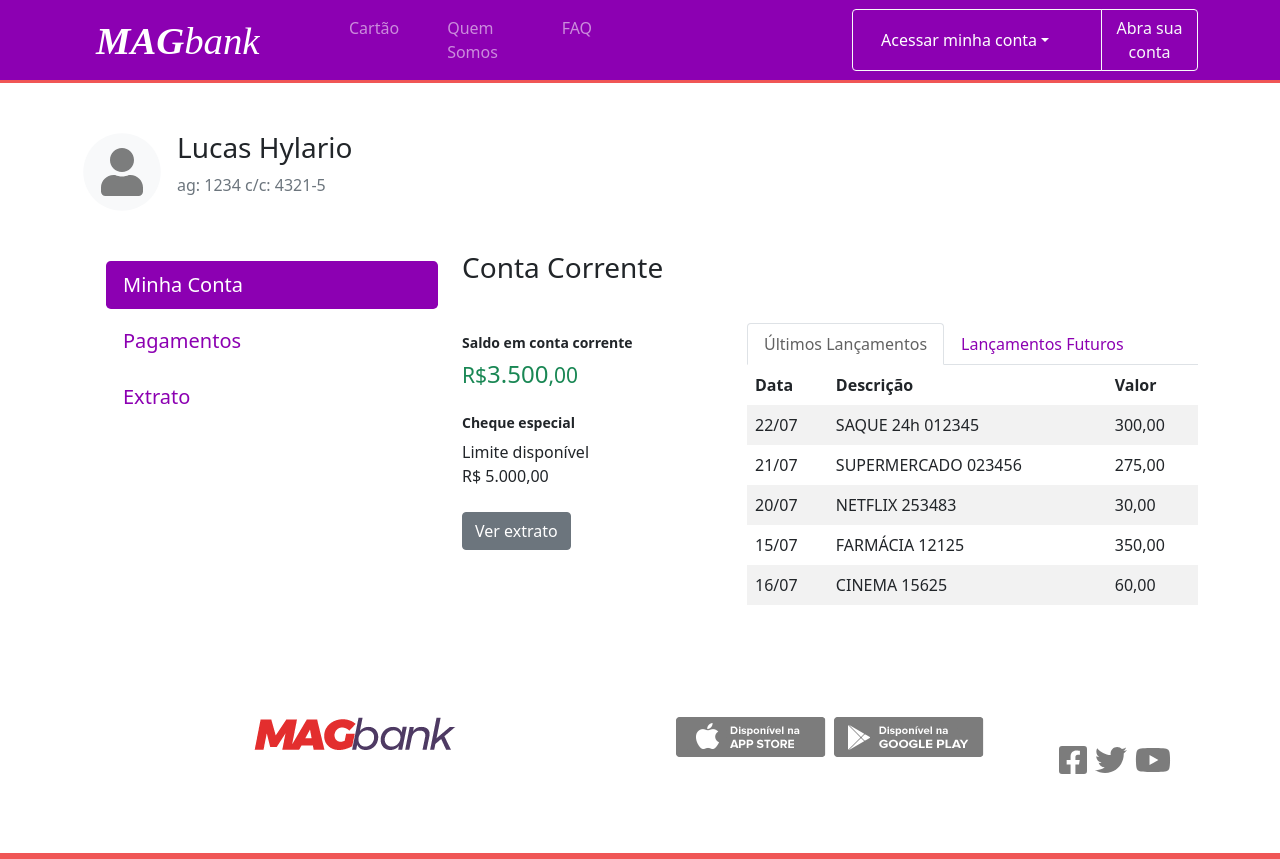
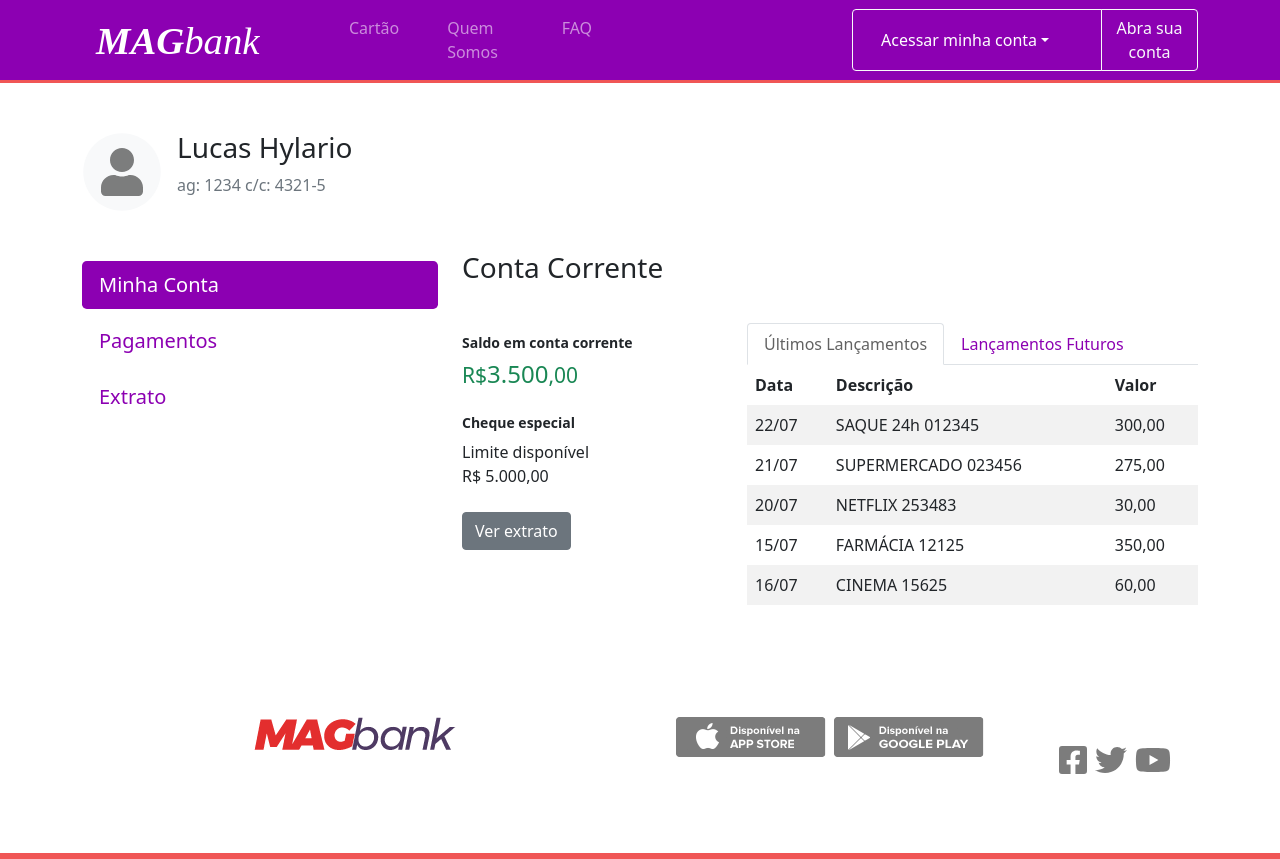
Before and after one commit to Lucashylario/magbank21, a React (Create React App) app: page /dashboard in a window 1280 px wide. Built offline with nearby package versions, Linux system fonts and the light colour scheme.

Commit message:
correção menu dashboard

```diff
--- a/src/views/Dashboard.js
+++ b/src/views/Dashboard.js
@@ -1,4 +1,4 @@
-import React from "react";
+import React, { useState } from "react";
 import { Switch, Route,  } from "react-router";
 import { Container, Row, Col, Button } from "react-bootstrap";
 import { FontAwesomeIcon } from "@fortawesome/react-fontawesome";
@@ -10,6 +10,14 @@ import './Dashboard.scss';
 import { Link } from "react-router-dom";
 
 const Dashboard = ({ className = false}) => {
+    const [ activeLink, setActiveLink ] = useState(0);
+
+    const links = [
+        { text: 'Minha Conta', path: '/dashboard', exact: true },
+        { text: 'Pagamentos', path: '/dashboard/payments' },
+        { text: 'Extrato', path: '/dashboard/history' },
+    ];
+
     const data = {
         latestBalance: [
         {date: '22/07', description: 'SAQUE 24h 012345', value: '300,00' },
@@ -43,19 +51,11 @@ const Dashboard = ({ className = false}) => {
                         <p className='text-muted'>ag: 1234 c/c: 4321-5</p>
                     </Col>
                 </Row>
-                <div className="d-grid gap-2 ">
-                    <Link className='link-btn' to='/dashboard'>
-                        <Button className='dashboard__button dashboard__button--active text-start ms-4' variant='link' size='lg'>Minha Conta</Button>
+                {links.map(({ text, path, exact }, key) => (
+                    <Link className='link-btn' to={path} exact={exact ? exact : false } key={key}>
+                        <Button className={`dashboard__button text-start ${key === activeLink ? 'dashboard__button--active' : ''}`} variant='link' size='lg' block onClick={() => setActiveLink(key)}>{text}</Button>
                     </Link>
-
-                    <Link className='link-btn' to='/dashboard/payments'>
-                        <Button className='dashboard__button text-start ms-4' variant='link' size='lg'>Pagamentos</Button>
-                    </Link>
-
-                    <Link className='link-btn' to='/dashboard/history'>
-                        <Button className='dashboard__button text-start ms-4' variant='link' size='lg'>Extrato</Button>
-                    </Link>
-                </div>
+                ))}
             </Col>
 
             <Switch>
--- a/src/views/Dashboard.scss
+++ b/src/views/Dashboard.scss
@@ -25,10 +25,16 @@
     &__button {
         color: $color-primary;
         text-decoration: none;
+        margin-bottom: 0.5rem;
 
         &:hover, &--active {
             color: #fff;
             background-color: $color-primary;
+            text-decoration: none;
+        }
+
+        &:hover {
+            background-color: $color-muted;
         }
     }
 
```
